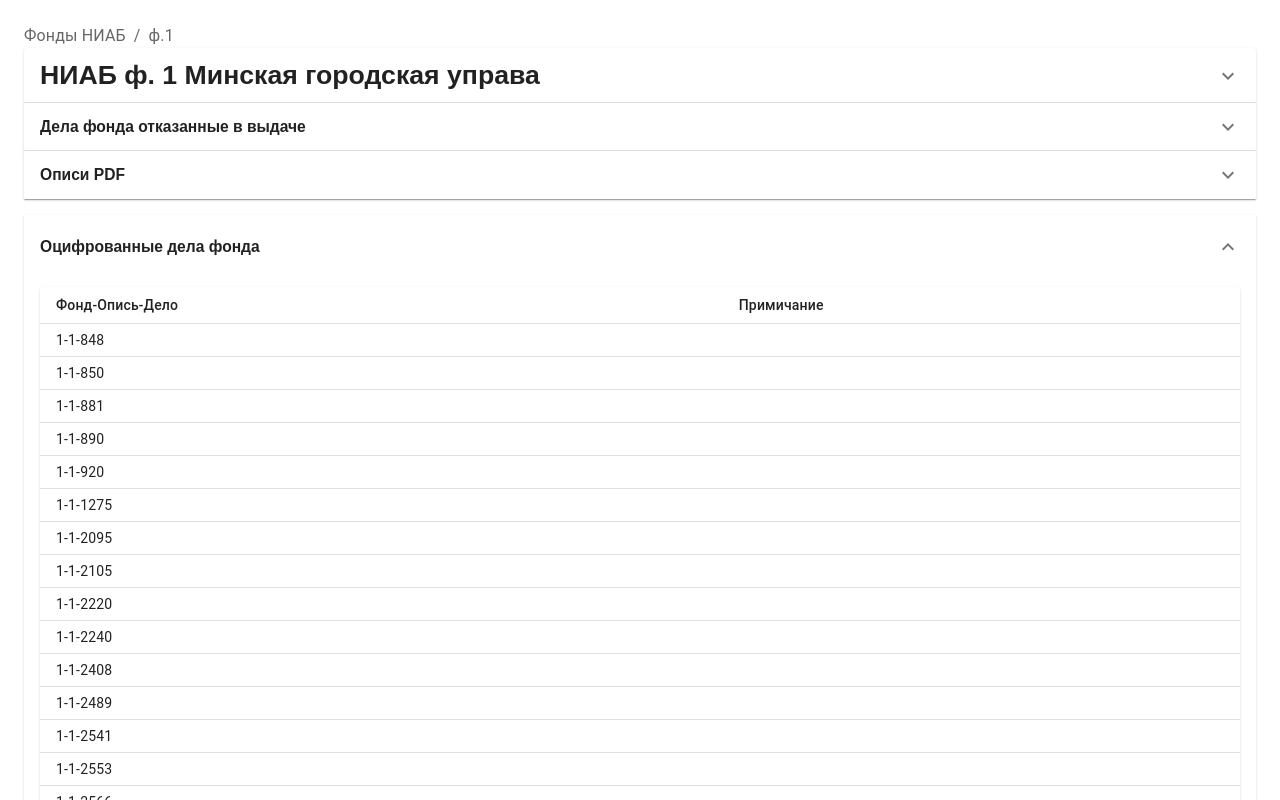
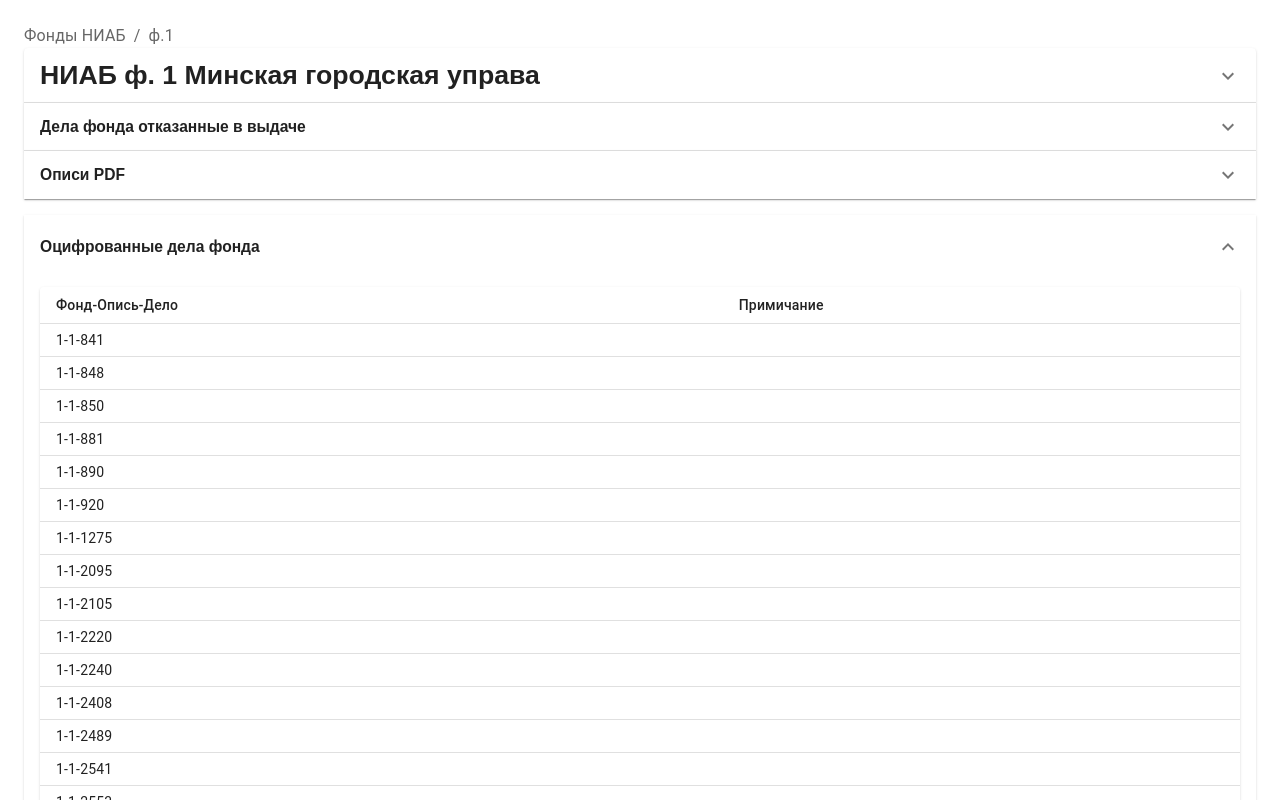
Before and after one commit to shappoff/shappoff.github.io, a Next.js app: page /niab/1 in a window 1280 px wide. Both pictures are taken after a click on the button "Оцифрованные дела фонда". Shown: the top 800 px of the page. Built offline with nearby package versions, Linux system fonts and the light colour scheme.

Commit message:
add replace

```diff
--- a/src/components/niab/FondTabs.tsx
+++ b/src/components/niab/FondTabs.tsx
@@ -25,7 +25,7 @@ interface TabPanelProps {
 }
 
 function compareNumbers(a: string, b: string) {
-    return +a[1] - +b[1] || +a[2] - +b[2];
+    return +a[1] - +b[1] || +a[2].replace(/\D/g,'') - +b[2].replace(/\D/g,'');
 }
 export default function FondTabs({opisi, rejectedItems, digitedPosts}: any) {
     const [expanded, setExpanded] = React.useState<string | false>('');
@@ -114,7 +114,7 @@ export default function FondTabs({opisi, rejectedItems, digitedPosts}: any) {
                                     </TableRow>
                                 </TableHead>
                                 <TableBody>
-                                    {digitedPosts?.sort(compareNumbers).map((row: any, index: number) => index ? (
+                                    {digitedPosts?.sort(compareNumbers).map((row: any, index: number) => (
                                         <TableRow
                                             key={index}
                                             sx={{'&:last-child td, &:last-child th': {border: 0}}}
@@ -122,7 +122,7 @@ export default function FondTabs({opisi, rejectedItems, digitedPosts}: any) {
                                             <TableCell align="left">{row[0]}-{row[1]}-{row[2]}</TableCell>
                                             <TableCell align="left">{row[3]}</TableCell>
                                         </TableRow>
-                                    ) : '')}
+                                    ))}
                                 </TableBody>
                             </Table>
                         </TableContainer>
```
